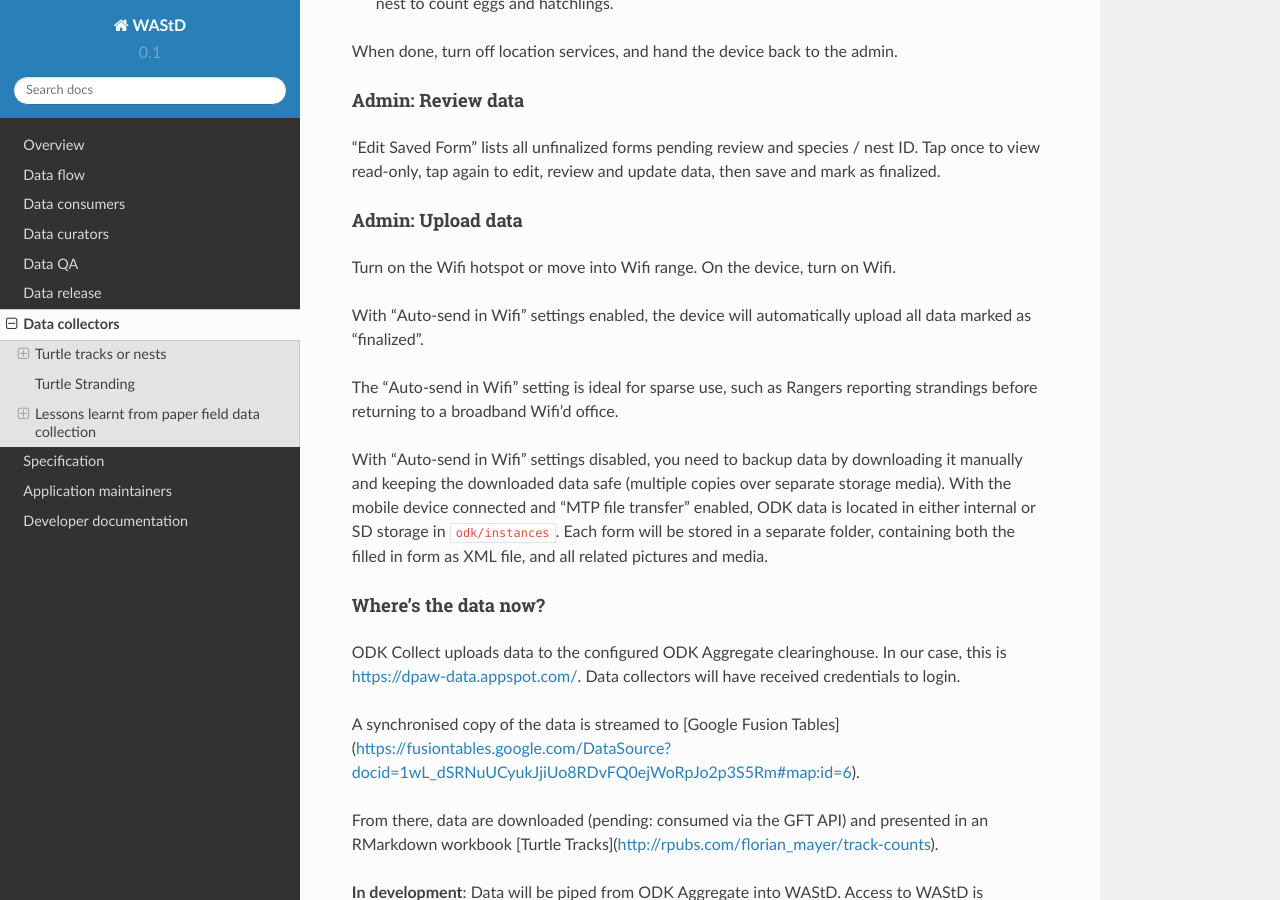
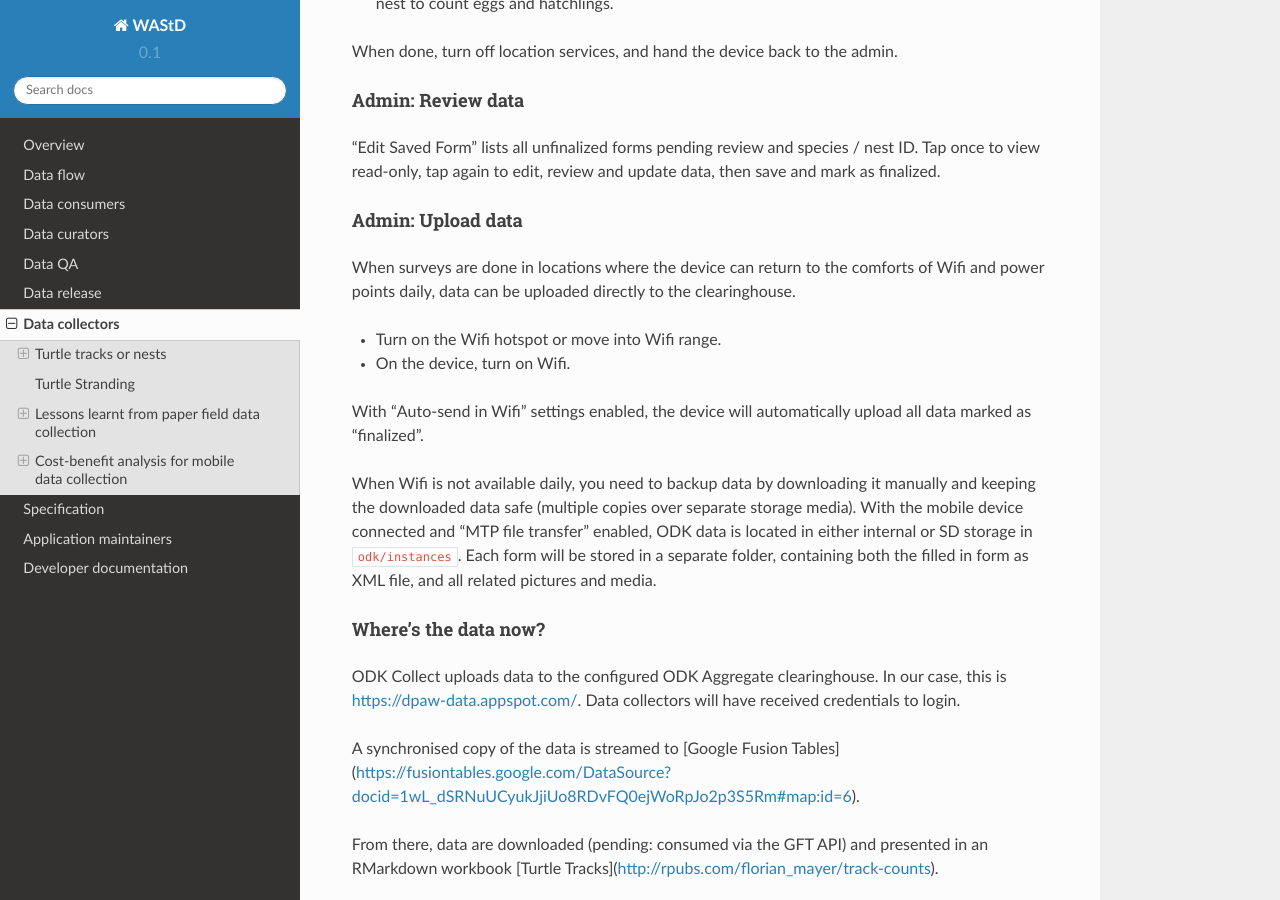
Before and after one commit to dbca-wa/wastd, a Sphinx documentation site: the page built from docs/data_collectors.rst, in a window 1280 px wide and 900 px high, scrolled down 3130 px. Built offline with Sphinx 7.4.7 and the Read the Docs theme 2.0.0, drawn with Linux system fonts in a browser that asks for light colours; some of the changed text lies outside the part shown.

Commit message:
updated odk docs

```diff
--- a/docs/data_collectors.rst
+++ b/docs/data_collectors.rst
@@ -156,16 +156,16 @@
 
 Admin: Upload data
 ^^^^^^^^^^^^^^^^^^
-Turn on the Wifi hotspot or move into Wifi range.
-On the device, turn on Wifi.
+When surveys are done in locations where the device can return to the comforts
+of Wifi and power points daily, data can be uploaded directly to the clearinghouse.
+
+* Turn on the Wifi hotspot or move into Wifi range.
+* On the device, turn on Wifi.
 
 With "Auto-send in Wifi" settings enabled, the device will automatically upload
 all data marked as "finalized".
 
-The "Auto-send in Wifi" setting is ideal for sparse use,
-such as Rangers reporting strandings before returning to a broadband Wifi'd office.
-
-With "Auto-send in Wifi" settings disabled, you need to backup data by downloading
+When Wifi is not available daily, you need to backup data by downloading
 it manually and keeping the downloaded data safe (multiple copies over separate
 storage media). With the mobile device connected and "MTP file transfer" enabled,
 ODK data is located in either internal or SD storage in ``odk/instances``.
@@ -278,3 +278,15 @@
   on datasheet 1 is also incorrect. The curator therefore assumes that the PIT
   tag ID of datasheet 2 is correct and adjusts datasheet 1 to report PIT tag ID
   "...755".
+
+
+Cost-benefit analysis for mobile data collection
+================================================
+
+Paper-based data collection
+---------------------------
+
+Filling in a paper data sheet
+^^^^^^^^^^^^^^^^^^^^^^^^^^^^^
+* Possible: typos, illegible handwriting, invalid values
+* Breaking the analog-digital barrier
```
